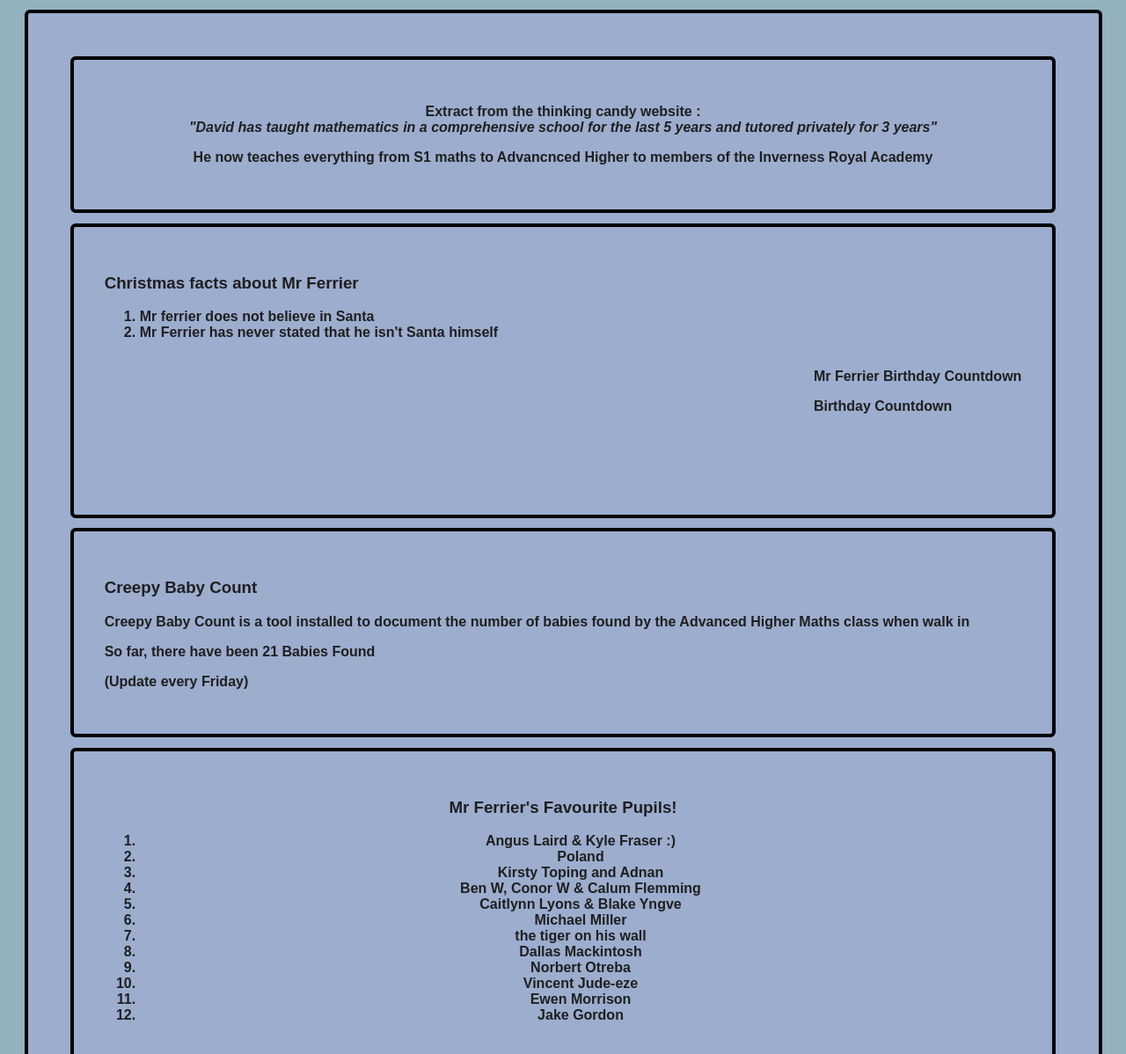
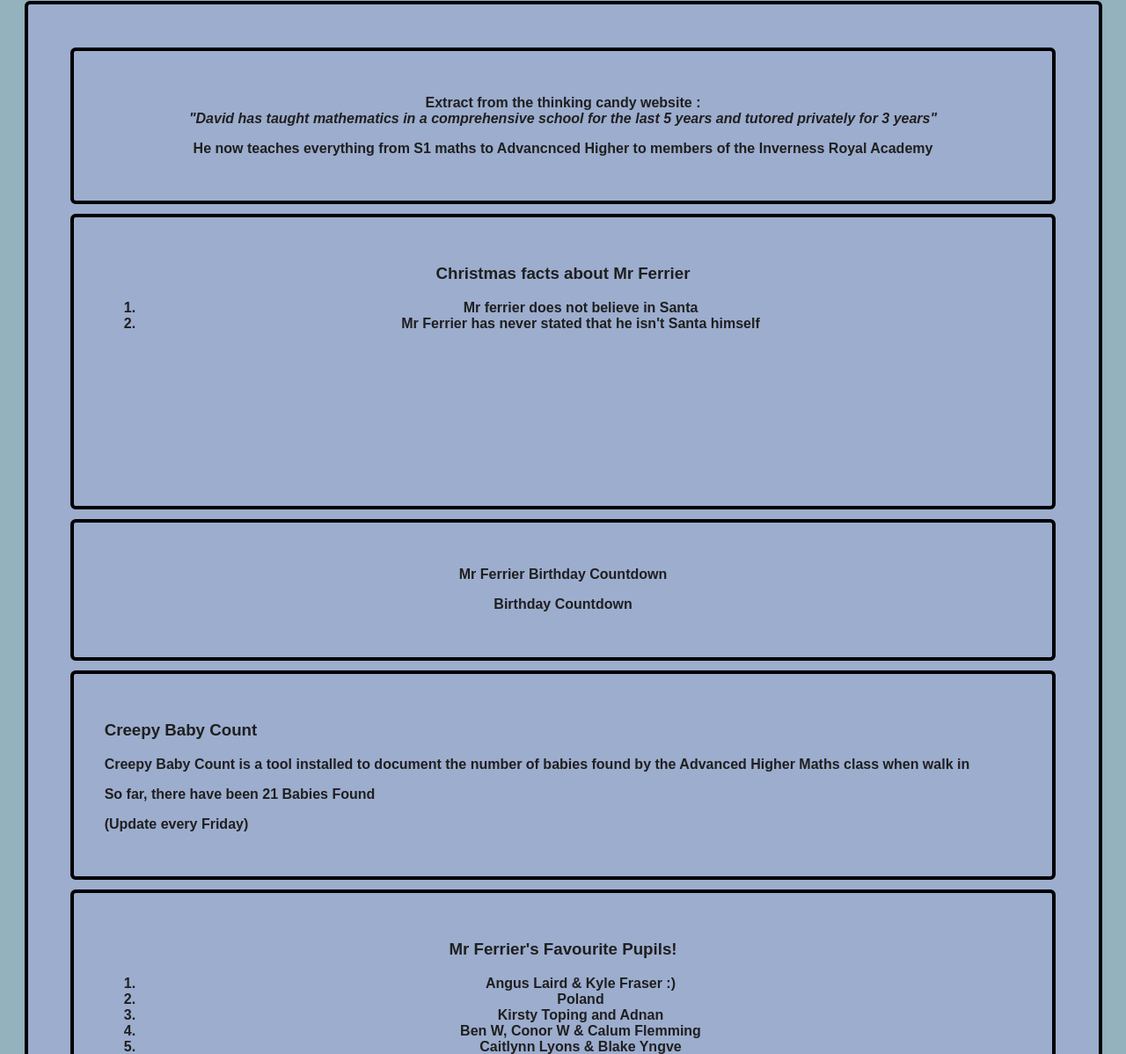
Before and after one commit to kyle-mango/Mr-Ferrier-Fan-Page-V.-2.0, a plain HTML site: page index.html in a window 1280 px wide. Shown: the part 607-1805 px from the top of the page at 88% size. Drawn offline with Linux system fonts and the light colour scheme.

Commit message:
Update index.html

```diff
--- a/index.html
+++ b/index.html
@@ -3,7 +3,6 @@
 <head>
   <meta charset="utf-8">
   <meta name="viewport" content="width=device-width">
-  <title>Mr Ferrier Fan Page</title>
   <link href='https://fonts.googleapis.com/css?family=Akaya Kanadaka'>
   <link href='https://fonts.googleapis.com/css?family=DotGothic16'>
   <link href='RickrollScript.js'>
@@ -15,9 +14,9 @@
     <a href="https://www.thinkingcandy.co.uk/david-ferrier" style="float:left; height: 40px" >Thinking candy website <br> Mr Ferrier featured here.</a>
     <a href="https://www.youtube.com/watch?v=iik25wqIuFo" style="float:right; height: 40px">Mr Ferrier Youtube</a>
   </section>
-  <section id="title">
+  <div id="title">
     <h1>Mr Ferrier Fan Page!</h1>
-   </section>
+  </section>
   <div>
     <img src="media/santaFerrier.jpg" alt="Image of Mr Ferrier">
   </div>
@@ -28,19 +27,19 @@
           <p>He now teaches everything from S1 maths to Advancnced Higher to members of the Inverness Royal Academy</p>
         </div>
       </section>
-      <section class="bordered" id="christmasFacts">
+      <section class="bordered" id="christmasFacts" style="text-align:center; height: 20%">
         <div style="height: 30vh">
           <h3>Christmas facts about Mr Ferrier</h3>
             <ol>
-              <li style="width: 50%">Mr ferrier does not believe in Santa</li>
-              <li style="width: 50%">Mr Ferrier has never stated that he isn't Santa himself</li>
+              <li>Mr ferrier does not believe in Santa</li>
+              <li>Mr Ferrier has never stated that he isn't Santa himself</li>
             </ol>
-          <div style="float: right">
-            <p>Mr Ferrier Birthday Countdown</p>
-            <p d="countdown">Birthday Countdown</p>
-          </div>
         </div>
-        </section>
+      </section >
+      <section class="bordered" style="text-align:center;">
+          <p>Mr Ferrier Birthday Countdown</p>
+          <p d="countdown">Birthday Countdown</p>
+      </section>
       <section id="kiddyCount" class="bordered">
         <h3>Creepy Baby Count</h3>
         <p class="explanation">Creepy Baby Count is a tool installed to document the number of babies found by the Advanced Higher Maths class when walk in</p>
@@ -98,10 +97,10 @@
       </section>
     </div>
     <footer>
-      <section id="credits">
+      <section id="credits"">
         <p>Written by Kyle Fraser and Angus Laird</p>
         <a href="https://forms.gle/tNoqwfqVpU9rg9Q7A">Request Changes</a>
-        <a href="https://github.com/kyle-mango/Mr-Ferrier-Fan-Page-V.-2.0">GitHub</a>
+        <a href="https://github.com/kyle-mango">GitHub</a>
       </section>
     </footer>
     <script src="script.js">
```
